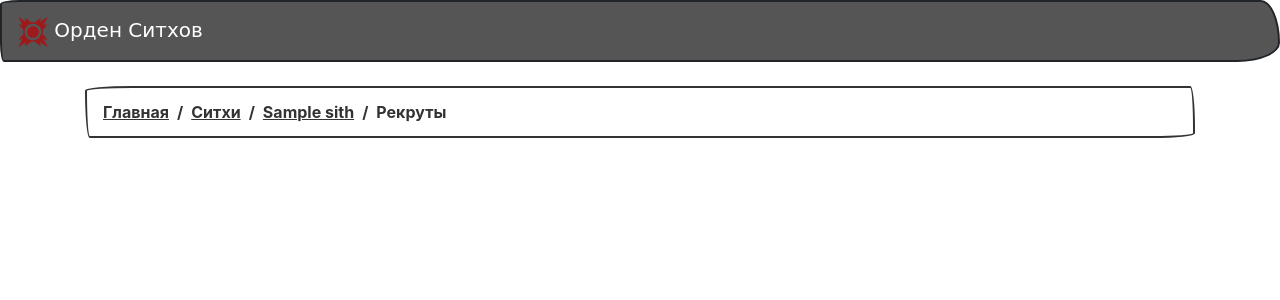
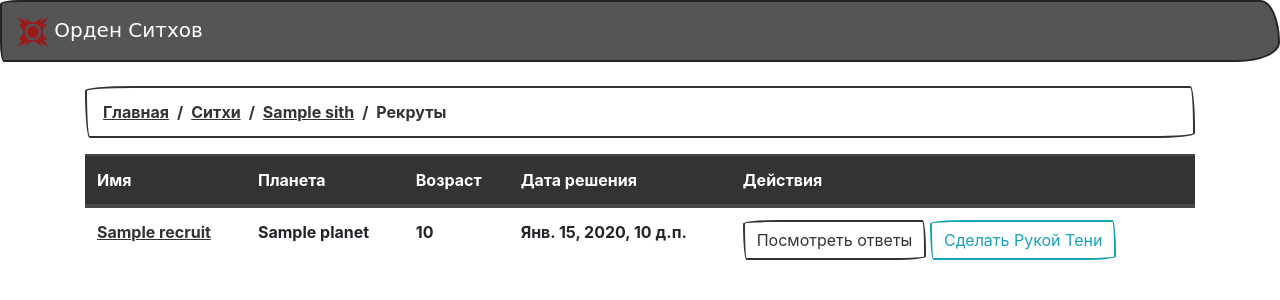
Before and after one commit to Oregu7/sith_recruiting, a Django app: template sith/templates/sith/sith_recruits.html in a window 1280 px wide. Shown: the top 300 px of the page. Run offline with Django 3.2, Linux system fonts and the light colour scheme; tables that the repository leaves empty hold one stand-in row (values such as "Sample post"); the template is opened without the code that fills it: values that come from a table or form of the project are taken from there, most other values are stand-ins (such as "Sample title", 1, 10 or a date in 2020); some libraries are stand-ins or nearby versions; some web fonts are replaced.

Commit message:
+ show recruit answers

```diff
--- a/sith/templates/sith/sith_recruits.html
+++ b/sith/templates/sith/sith_recruits.html
@@ -10,5 +10,78 @@
     </ol>
 </nav>
 
+<table class="table">
+    <thead class="thead-dark">
+    <tr>
+        <th scope="col">Имя</th>
+        <th scope="col">Планета</th>
+        <th scope="col">Возраст</th>
+        <th scope="col">Дата решения</th>
+        <th scope="col">Действия</th>
+    </tr>
+    </thead>
+    <tbody>
+    {% for session in session_list %}
+    <tr>
+        <td>
+            <a href="#">{{ session.recruit.name }}</a>
+        </td>
+        <td>
+            {{ session.recruit.planet }}
+        </td>
+        <td>
+            {{ session.recruit.age }}
+        </td>
+        <td>
+            {{ session.created_at }}
+        </td>
+        <td>
+            <button type="button" class="btn btn-outline-primary" data-toggle="modal" data-target="#modal{{session.id}}">
+                Посмотреть ответы
+            </button>
+            <button type="button" class="btn btn-outline-info">Сделать Рукой Тени</button>
+        </td>
+    </tr>
+    {% endfor %}
+    </tbody>
+</table>
+
+{% for session in session_list %}
+<!-- Modal -->
+<div class="modal fade" id="modal{{session.id}}" tabindex="-1" role="dialog" aria-labelledby="exampleModalLabel" aria-hidden="true">
+    <div class="modal-dialog" role="document">
+        <div class="modal-content">
+        <div class="modal-header">
+            <h5 class="modal-title" id="exampleModalLabel">Ответы рекрута [{{ session.recruit }}]</h5>
+            <button type="button" class="close" data-dismiss="modal" aria-label="Close">
+            <span aria-hidden="true">&times;</span>
+            </button>
+        </div>
+        <div class="modal-body">
+            <ol>
+            {% for shadowhandanswer in session.shadowhandanswer_set.all %}
+                <li>
+                    {{ shadowhandanswer.question.description }}
+                    {% if shadowhandanswer.answer %}
+                    <span class="badge badge-success">ДА</span>
+                    {% else %}
+                    <span class="badge badge-danger">НЕТ</span>
+                    {% endif %}
+                </li>
+            {% endfor %}
+            </ul>
+        </div>
+        <div class="modal-footer">
+            <button type="button" class="btn btn-secondary" data-dismiss="modal">Закрыть</button>
+            <button type="button" class="btn btn-outline-info">Сделать Рукой Тени</button>
+        </div>
+        </div>
+    </div>
+</div>
+{% endfor %}
+
+{% with session_list as items %}
+    {% include 'basic/includes/paginator.html' %}
+{% endwith %}
 
 {% endblock content %}
--- a/sith/views.py
+++ b/sith/views.py
@@ -1,5 +1,6 @@
 from django.shortcuts import render, get_object_or_404
 
+from recruit.models import ShadowHandSession
 from .models import Sith, ShadowHand
 
 
@@ -11,4 +12,6 @@ def sith_list(request):
 
 def sith_recruits(request, sith_id):
     sith = get_object_or_404(Sith, id=sith_id)
-    return render(request, "sith/sith_recruits.html", context={ 'sith': sith })
+    page = request.GET.get('page', 1)
+    session_list = ShadowHandSession.pagination_actual(page=page, limit=10)
+    return render(request, "sith/sith_recruits.html", context={ 'sith': sith, 'session_list': session_list })
```
Also changed, not shown: recruit/models.py (+8 -0 lines), recruit/migrations/0002_shadowhandsession_success.py (added), sith/templates/sith/sith_list.html (indentation only).
